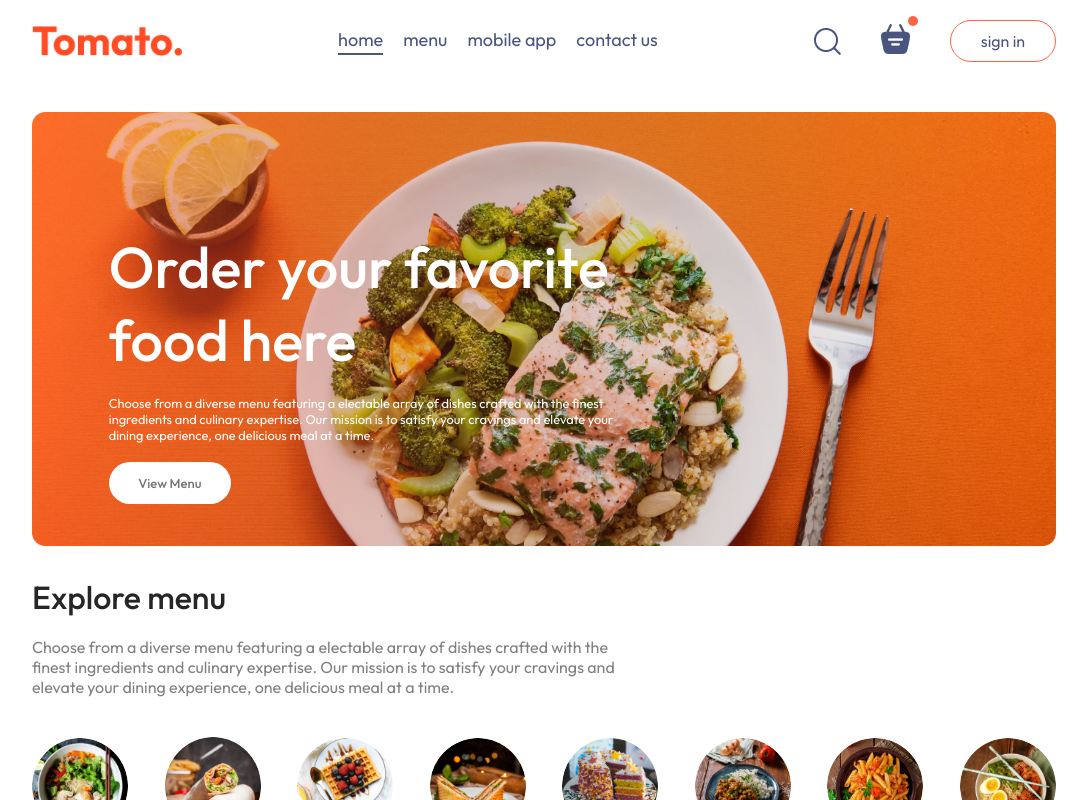
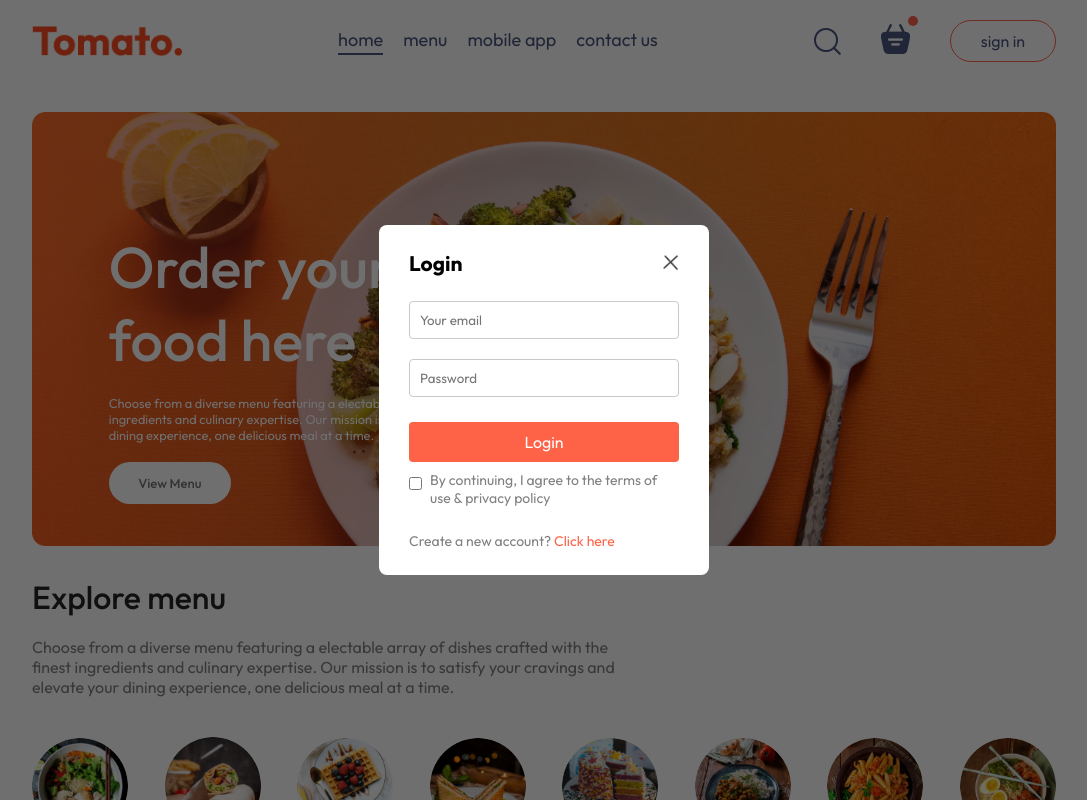
Before and after one commit to andramaria080/Tomato., a React (Vite) app: page / in a window 1280 px wide. Both pictures are taken after a click on the button "sign in". Shown: the top 800 px of the page, without its empty margins (96-1183 px from the left). Built offline with nearby package versions, Linux system fonts and the light colour scheme.

Commit message:
Login-PopUp created

```diff
--- a/src/App.jsx
+++ b/src/App.jsx
@@ -1,16 +1,20 @@
-import React from "react";
+import React, { useState } from "react";
 import Navbar from "./components/Navbar/Navbar";
 import { Route, Routes } from "react-router-dom";
 import Home from "./pages/Home/Home";
 import Cart from "./pages/Cart/Cart";
 import PlaceOrder from "./pages/PlaceOrder/PlaceOrder";
 import Footer from "./components/Footer/Footer";
+import LoginPopup from "./components/LoginPopup/LoginPopup";
 
 const App = () => {
+  const [showLogin, setShowLogin] = useState(false);
+
   return (
     <>
+      {showLogin ? <LoginPopup setShowLogin={setShowLogin} /> : <></>}
       <div className="app">
-        <Navbar />
+        <Navbar setShowLogin={setShowLogin} />
         <Routes>
           <Route path="/" element={<Home />} />
           <Route path="/cart" element={<Cart />} />
--- /dev/null
+++ b/src/components/LoginPopup/LoginPopup.css
@@ -0,0 +1,66 @@
+.login-popup {
+  position: absolute;
+  z-index: 1;
+  width: 100%;
+  height: 100%;
+  background-color: #00000090;
+  display: grid;
+}
+.login-popup-container {
+  place-self: center;
+  width: max(23vw, 330px);
+  color: #808080;
+  background-color: var(--white);
+  display: flex;
+  flex-direction: column;
+  gap: 25px;
+  padding: 25px 30px;
+  border-radius: 8px;
+  font-size: 14px;
+  animation: fadein 0.5s;
+}
+.login-popup-title {
+  display: flex;
+  justify-content: space-between;
+  align-items: center;
+  color: #000000;
+}
+.login-popup-title img {
+  width: 16px;
+  cursor: pointer;
+}
+.login-popup-inputs {
+  display: flex;
+  flex-direction: column;
+  gap: 20px;
+}
+.login-popup-inputs input {
+  outline: none;
+  border: 1px solid #c9c9c9;
+  padding: 10px;
+  border-radius: 4px;
+}
+
+.login-popup-container button {
+  border: none;
+  padding: 10px;
+  border-radius: 4px;
+  color: var(--white);
+  background-color: var(--tomato);
+  font-size: 16px;
+  cursor: pointer;
+}
+.login-popup-condition {
+  display: flex;
+  align-items: start;
+  gap: 8px;
+  margin-top: -16px;
+}
+.login-popup-condition input {
+  margin-top: 6px;
+}
+.login-popup p span {
+  color: var(--tomato);
+  font-size: 500;
+  cursor: pointer;
+}
--- /dev/null
+++ b/src/components/LoginPopup/LoginPopup.jsx
@@ -0,0 +1,49 @@
+import React, { useState } from "react";
+import "./LoginPopup.css";
+import { assets } from "../../assets/assets";
+
+const LoginPopup = ({ setShowLogin }) => {
+  const [currState, setCurrState] = useState("Login");
+  return (
+    <div className="login-popup">
+      <form className="login-popup-container">
+        <div className="login-popup-title">
+          <h2>{currState}</h2>
+          <img
+            onClick={() => setShowLogin(false)}
+            src={assets.cross_icon}
+            alt="cross-icon"
+          />
+        </div>
+        <div className="login-popup-inputs">
+          {currState === "Login" ? (
+            <></>
+          ) : (
+            <input type="text" placeholder="Your name" required />
+          )}
+
+          <input type="email" placeholder="Your email" required />
+          <input type="password" placeholder="Password" required />
+        </div>
+        <button>{currState === "Sign Up" ? "Create account" : "Login"}</button>
+        <div className="login-popup-condition">
+          <input type="checkbox" required />
+          <p>By continuing, I agree to the terms of use & privacy policy</p>
+        </div>
+        {currState === "Login" ? (
+          <p>
+            Create a new account?{" "}
+            <span onClick={() => setCurrState("Sign Up")}>Click here</span>
+          </p>
+        ) : (
+          <p>
+            Already have an account?{" "}
+            <span onClick={() => setCurrState("Login")}>Login here</span>
+          </p>
+        )}
+      </form>
+    </div>
+  );
+};
+
+export default LoginPopup;
--- a/src/components/Navbar/Navbar.jsx
+++ b/src/components/Navbar/Navbar.jsx
@@ -3,7 +3,7 @@
 import { assets } from "../../assets/assets";
 import { Link } from "react-router-dom";
 
-const Navbar = () => {
+const Navbar = ({ setShowLogin }) => {
   const [menu, setMenu] = useState("home");
 
   return (
@@ -45,7 +45,9 @@
           <img src={assets.basket_icon} alt="" />
           <div className="dot"></div>
         </div>
-        <button className="primary-btn">sign in</button>
+        <button className="primary-btn" onClick={() => setShowLogin(true)}>
+          sign in
+        </button>
       </div>
     </div>
   );
```
